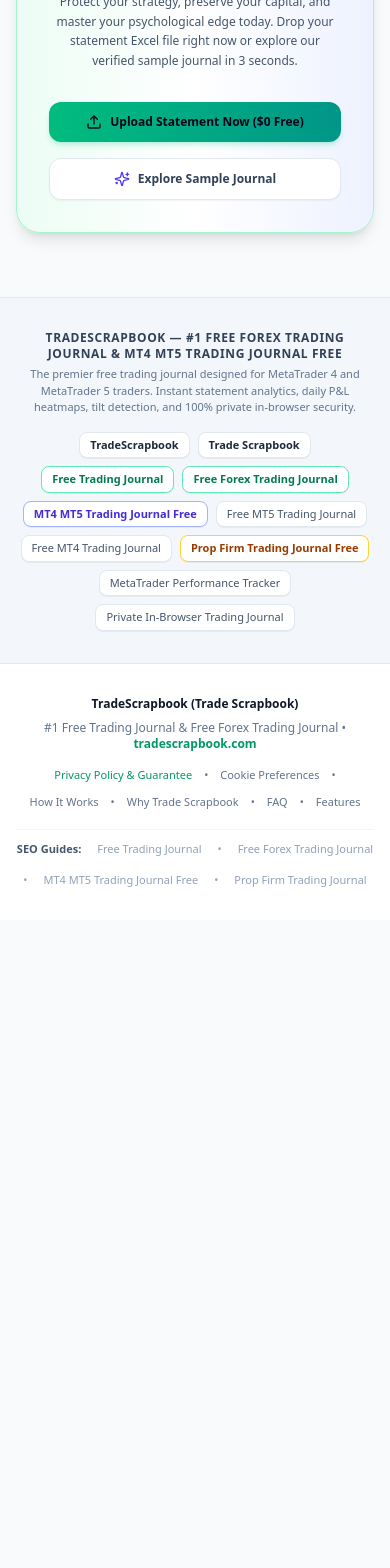
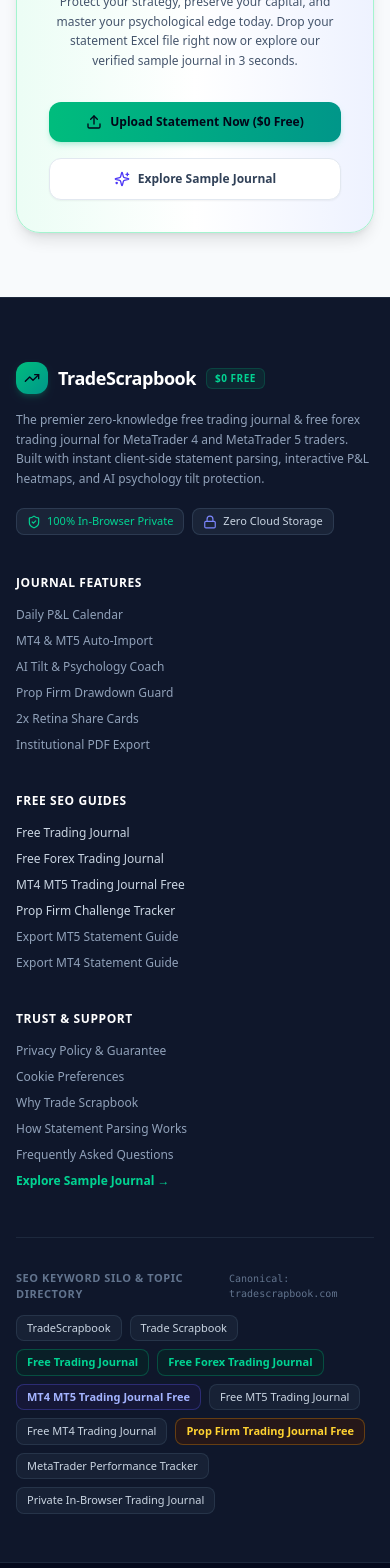
Before and after one commit to bigdropco-byte/trade, a React (Vite) app: page / in a window 390 px wide. Shown: the part 10432-12000 px from the top of the page. Before the commit the page ends 11352 px from the top, so only its background shows below. Built offline with nearby package versions, Linux system fonts and the light colour scheme.

Commit message:
design(footer): redesign modern responsive multi-column footer with brand badges, feature links, SEO guides, and live status indicator

```diff
--- a/src/components/LandingPage.tsx
+++ b/src/components/LandingPage.tsx
@@ -814,69 +814,177 @@
         </div>
       </section>
 
-      {/* SEO Keyword Index Bar */}
-      <section className="border-t border-slate-200 bg-slate-100/70 py-8 px-4 sm:px-6 lg:px-8">
-        <div className="max-w-7xl mx-auto">
-          <div className="text-center mb-4">
-            <h3 className="text-xs font-bold text-slate-700 uppercase tracking-wider">
-              TradeScrapbook — #1 Free Forex Trading Journal & MT4 MT5 Trading Journal Free
-            </h3>
-            <p className="text-[11px] text-slate-500 mt-1 max-w-2xl mx-auto">
-              The premier free trading journal designed for MetaTrader 4 and MetaTrader 5 traders. Instant statement analytics, daily P&L heatmaps, tilt detection, and 100% private in-browser security.
-            </p>
+      {/* Premium Multi-Column SEO Footer */}
+      <footer className="border-t border-slate-800 bg-slate-900 text-slate-400">
+        {/* Main Content Grid */}
+        <div className="max-w-7xl mx-auto px-4 sm:px-6 lg:px-8 pt-16 pb-12">
+          <div className="grid grid-cols-1 md:grid-cols-2 lg:grid-cols-5 gap-10 lg:gap-8">
+
+            {/* Brand Column (Spans 2 columns on lg) */}
+            <div className="lg:col-span-2 space-y-4">
+              <div className="flex items-center gap-2.5">
+                <div className="w-8 h-8 rounded-xl bg-gradient-to-br from-emerald-500 to-teal-600 flex items-center justify-center text-slate-950 shadow-md shadow-emerald-500/20">
+                  <TrendingUp className="w-4 h-4 font-bold" />
+                </div>
+                <span className="font-extrabold text-white text-lg tracking-tight whitespace-nowrap">
+                  TradeScrapbook
+                </span>
+                <span className="px-2 py-0.5 text-[10px] font-bold uppercase tracking-wider bg-emerald-500/10 text-emerald-400 border border-emerald-500/20 rounded-md">
+                  $0 Free
+                </span>
+              </div>
+
+              <p className="text-xs text-slate-400 leading-relaxed max-w-sm">
+                The premier zero-knowledge free trading journal & free forex trading journal for MetaTrader 4 and MetaTrader 5 traders. Built with instant client-side statement parsing, interactive P&L heatmaps, and AI psychology tilt protection.
+              </p>
+
+              {/* Trust Badges */}
+              <div className="flex flex-wrap items-center gap-2 pt-1">
+                <div className="inline-flex items-center gap-1.5 px-2.5 py-1 bg-slate-800/80 border border-slate-700/80 rounded-lg text-[11px] font-medium text-emerald-400">
+                  <ShieldCheck className="w-3.5 h-3.5" />
+                  <span>100% In-Browser Private</span>
+                </div>
+                <div className="inline-flex items-center gap-1.5 px-2.5 py-1 bg-slate-800/80 border border-slate-700/80 rounded-lg text-[11px] font-medium text-slate-300">
+                  <Lock className="w-3.5 h-3.5 text-indigo-400" />
+                  <span>Zero Cloud Storage</span>
+                </div>
+              </div>
+            </div>
+
+            {/* Column 1: Core Features */}
+            <div>
+              <h4 className="text-xs font-bold text-white uppercase tracking-wider mb-4">
+                Journal Features
+              </h4>
+              <ul className="space-y-2.5 text-xs">
+                <li>
+                  <a href="#features" className="hover:text-emerald-400 transition-colors">Daily P&L Calendar</a>
+                </li>
+                <li>
+                  <a href="#features" className="hover:text-emerald-400 transition-colors">MT4 & MT5 Auto-Import</a>
+                </li>
+                <li>
+                  <a href="#features" className="hover:text-emerald-400 transition-colors">AI Tilt & Psychology Coach</a>
+                </li>
+                <li>
+                  <a href="#features" className="hover:text-emerald-400 transition-colors">Prop Firm Drawdown Guard</a>
+                </li>
+                <li>
+                  <a href="#features" className="hover:text-emerald-400 transition-colors">2x Retina Share Cards</a>
+                </li>
+                <li>
+                  <a href="#features" className="hover:text-emerald-400 transition-colors">Institutional PDF Export</a>
+                </li>
+              </ul>
+            </div>
+
+            {/* Column 2: Dedicated SEO Guides */}
+            <div>
+              <h4 className="text-xs font-bold text-white uppercase tracking-wider mb-4">
+                Free SEO Guides
+              </h4>
+              <ul className="space-y-2.5 text-xs">
+                <li>
+                  <a href="/free-trading-journal/" className="hover:text-emerald-400 transition-colors font-medium text-slate-300">Free Trading Journal</a>
+                </li>
+                <li>
+                  <a href="/free-forex-trading-journal/" className="hover:text-emerald-400 transition-colors font-medium text-slate-300">Free Forex Trading Journal</a>
+                </li>
+                <li>
+                  <a href="/mt4-mt5-trading-journal-free/" className="hover:text-emerald-400 transition-colors font-medium text-slate-300">MT4 MT5 Trading Journal Free</a>
+                </li>
+                <li>
+                  <a href="/prop-firm-trading-journal/" className="hover:text-emerald-400 transition-colors font-medium text-slate-300">Prop Firm Challenge Tracker</a>
+                </li>
+                <li>
+                  <a href="/mt4-mt5-trading-journal-free/" className="hover:text-emerald-400 transition-colors">Export MT5 Statement Guide</a>
+                </li>
+                <li>
+                  <a href="/mt4-mt5-trading-journal-free/" className="hover:text-emerald-400 transition-colors">Export MT4 Statement Guide</a>
+                </li>
+              </ul>
+            </div>
+
+            {/* Column 3: Trust, Privacy & Navigation */}
+            <div>
+              <h4 className="text-xs font-bold text-white uppercase tracking-wider mb-4">
+                Trust & Support
+              </h4>
+              <ul className="space-y-2.5 text-xs">
+                <li>
+                  <button onClick={onOpenPrivacy} className="hover:text-emerald-400 transition-colors text-left cursor-pointer">
+                    Privacy Policy & Guarantee
+                  </button>
+                </li>
+                <li>
+                  <button onClick={onOpenCookieSettings} className="hover:text-emerald-400 transition-colors text-left cursor-pointer">
+                    Cookie Preferences
+                  </button>
+                </li>
+                <li>
+                  <a href="#manifesto" className="hover:text-emerald-400 transition-colors">Why Trade Scrapbook</a>
+                </li>
+                <li>
+                  <a href="#how-it-works" className="hover:text-emerald-400 transition-colors">How Statement Parsing Works</a>
+                </li>
+                <li>
+                  <a href="#faq" className="hover:text-emerald-400 transition-colors">Frequently Asked Questions</a>
+                </li>
+                <li>
+                  <button onClick={onLoadDemo} className="hover:text-emerald-400 transition-colors text-left cursor-pointer text-emerald-400 font-semibold">
+                    Explore Sample Journal →
+                  </button>
+                </li>
+              </ul>
+            </div>
+
           </div>
-          <div className="flex flex-wrap items-center justify-center gap-2 text-[11px] text-slate-600">
-            <a href="https://tradescrapbook.com/" className="px-2.5 py-1 bg-white hover:bg-slate-50 border border-slate-200 rounded-lg shadow-2xs font-semibold text-slate-800 transition-colors">TradeScrapbook</a>
-            <a href="https://tradescrapbook.com/" className="px-2.5 py-1 bg-white hover:bg-slate-50 border border-slate-200 rounded-lg shadow-2xs font-semibold text-slate-800 transition-colors">Trade Scrapbook</a>
-            <a href="/free-trading-journal/" className="px-2.5 py-1 bg-white hover:bg-emerald-50 border border-emerald-300 rounded-lg shadow-2xs font-semibold text-emerald-700 transition-colors">Free Trading Journal</a>
-            <a href="/free-forex-trading-journal/" className="px-2.5 py-1 bg-white hover:bg-emerald-50 border border-emerald-300 rounded-lg shadow-2xs font-semibold text-emerald-700 transition-colors">Free Forex Trading Journal</a>
-            <a href="/mt4-mt5-trading-journal-free/" className="px-2.5 py-1 bg-white hover:bg-indigo-50 border border-indigo-300 rounded-lg shadow-2xs font-semibold text-indigo-700 transition-colors">MT4 MT5 Trading Journal Free</a>
-            <a href="/mt4-mt5-trading-journal-free/" className="px-2.5 py-1 bg-white hover:bg-slate-50 border border-slate-200 rounded-lg shadow-2xs transition-colors">Free MT5 Trading Journal</a>
-            <a href="/mt4-mt5-trading-journal-free/" className="px-2.5 py-1 bg-white hover:bg-slate-50 border border-slate-200 rounded-lg shadow-2xs transition-colors">Free MT4 Trading Journal</a>
-            <a href="/prop-firm-trading-journal/" className="px-2.5 py-1 bg-white hover:bg-amber-50 border border-amber-300 rounded-lg shadow-2xs font-semibold text-amber-800 transition-colors">Prop Firm Trading Journal Free</a>
-            <a href="/free-forex-trading-journal/" className="px-2.5 py-1 bg-white hover:bg-slate-50 border border-slate-200 rounded-lg shadow-2xs transition-colors">MetaTrader Performance Tracker</a>
-            <a href="/free-trading-journal/" className="px-2.5 py-1 bg-white hover:bg-slate-50 border border-slate-200 rounded-lg shadow-2xs transition-colors">Private In-Browser Trading Journal</a>
+
+          {/* Integrated Keyword Silo Cloud */}
+          <div className="mt-12 pt-8 border-t border-slate-800">
+            <div className="flex items-center justify-between gap-4 mb-3">
+              <span className="text-[11px] font-bold uppercase tracking-wider text-slate-500">
+                SEO Keyword Silo & Topic Directory
+              </span>
+              <span className="text-[10px] text-slate-500 font-mono">
+                Canonical: tradescrapbook.com
+              </span>
+            </div>
+            <div className="flex flex-wrap gap-2 text-[11px]">
+              <a href="https://tradescrapbook.com/" className="px-2.5 py-1 bg-slate-800/60 hover:bg-slate-800 border border-slate-700/60 rounded-lg text-slate-300 transition-colors">TradeScrapbook</a>
+              <a href="https://tradescrapbook.com/" className="px-2.5 py-1 bg-slate-800/60 hover:bg-slate-800 border border-slate-700/60 rounded-lg text-slate-300 transition-colors">Trade Scrapbook</a>
+              <a href="/free-trading-journal/" className="px-2.5 py-1 bg-emerald-950/40 hover:bg-emerald-950/70 border border-emerald-500/30 rounded-lg font-semibold text-emerald-400 transition-colors">Free Trading Journal</a>
+              <a href="/free-forex-trading-journal/" className="px-2.5 py-1 bg-emerald-950/40 hover:bg-emerald-950/70 border border-emerald-500/30 rounded-lg font-semibold text-emerald-400 transition-colors">Free Forex Trading Journal</a>
+              <a href="/mt4-mt5-trading-journal-free/" className="px-2.5 py-1 bg-indigo-950/40 hover:bg-indigo-950/70 border border-indigo-500/30 rounded-lg font-semibold text-indigo-300 transition-colors">MT4 MT5 Trading Journal Free</a>
+              <a href="/mt4-mt5-trading-journal-free/" className="px-2.5 py-1 bg-slate-800/60 hover:bg-slate-800 border border-slate-700/60 rounded-lg text-slate-300 transition-colors">Free MT5 Trading Journal</a>
+              <a href="/mt4-mt5-trading-journal-free/" className="px-2.5 py-1 bg-slate-800/60 hover:bg-slate-800 border border-slate-700/60 rounded-lg text-slate-300 transition-colors">Free MT4 Trading Journal</a>
+              <a href="/prop-firm-trading-journal/" className="px-2.5 py-1 bg-amber-950/40 hover:bg-amber-950/70 border border-amber-500/30 rounded-lg font-semibold text-amber-300 transition-colors">Prop Firm Trading Journal Free</a>
+              <a href="/free-forex-trading-journal/" className="px-2.5 py-1 bg-slate-800/60 hover:bg-slate-800 border border-slate-700/60 rounded-lg text-slate-300 transition-colors">MetaTrader Performance Tracker</a>
+              <a href="/free-trading-journal/" className="px-2.5 py-1 bg-slate-800/60 hover:bg-slate-800 border border-slate-700/60 rounded-lg text-slate-300 transition-colors">Private In-Browser Trading Journal</a>
+            </div>
           </div>
         </div>
-      </section>
 
-      {/* Footer */}
-      <footer className="border-t border-slate-200 bg-white py-8 px-4 text-xs text-slate-500">
-        <div className="max-w-7xl mx-auto flex flex-col gap-5">
-          <div className="flex flex-col sm:flex-row items-center justify-between gap-4">
-            <div className="flex flex-col sm:flex-row items-center gap-2 text-center sm:text-left">
-              <span className="font-extrabold text-slate-900">TradeScrapbook (Trade Scrapbook)</span>
+        {/* Bottom Bar Sub-Footer */}
+        <div className="border-t border-slate-800 bg-slate-950/80 py-5 px-4 sm:px-6 lg:px-8 text-xs">
+          <div className="max-w-7xl mx-auto flex flex-col sm:flex-row items-center justify-between gap-3 text-slate-500">
+            <div className="flex flex-wrap items-center justify-center sm:justify-start gap-2 text-center sm:text-left">
+              <span>© {new Date().getFullYear()} <strong className="text-slate-300">TradeScrapbook</strong> (Trade Scrapbook).</span>
               <span className="hidden sm:inline">•</span>
-              <span>#1 Free Trading Journal & Free Forex Trading Journal • <a href="https://tradescrapbook.com" className="text-emerald-600 font-semibold hover:underline">tradescrapbook.com</a></span>
+              <span>100% Client-Side Privacy Guaranteed.</span>
+              <span className="hidden sm:inline">•</span>
+              <a href="https://tradescrapbook.com" className="text-emerald-400 hover:underline font-semibold">tradescrapbook.com</a>
             </div>
-            <div className="flex flex-wrap items-center justify-center gap-3 text-[11px]">
-              <button onClick={onOpenPrivacy} className="text-emerald-600 hover:text-emerald-700 transition-colors font-medium cursor-pointer">
-                Privacy Policy & Guarantee
-              </button>
-              <span>•</span>
-              <button onClick={onOpenCookieSettings} className="hover:text-emerald-600 transition-colors font-medium cursor-pointer">
-                Cookie Preferences
-              </button>
-              <span>•</span>
-              <a href="#how-it-works" className="hover:text-slate-800 transition-colors">How It Works</a>
-              <span>•</span>
-              <a href="#manifesto" className="hover:text-slate-800 transition-colors">Why Trade Scrapbook</a>
-              <span>•</span>
-              <a href="#faq" className="hover:text-slate-800 transition-colors">FAQ</a>
-              <span>•</span>
-              <a href="#features" className="hover:text-slate-800 transition-colors">Features</a>
+
+            <div className="flex items-center gap-2">
+              <span className="relative flex h-2 w-2">
+                <span className="animate-ping absolute inline-flex h-full w-full rounded-full bg-emerald-400 opacity-75"></span>
+                <span className="relative inline-flex rounded-full h-2 w-2 bg-emerald-500"></span>
+              </span>
+              <span className="text-[11px] text-slate-400 font-medium">
+                Client-Side Engine Active (100% Private)
+              </span>
             </div>
-          </div>
-
-          <div className="border-t border-slate-100 pt-3 flex flex-wrap items-center justify-center sm:justify-start gap-4 text-[11px] text-slate-400">
-            <span className="font-bold text-slate-600">SEO Guides:</span>
-            <a href="/free-trading-journal/" className="hover:text-emerald-600 transition-colors">Free Trading Journal</a>
-            <span>•</span>
-            <a href="/free-forex-trading-journal/" className="hover:text-emerald-600 transition-colors">Free Forex Trading Journal</a>
-            <span>•</span>
-            <a href="/mt4-mt5-trading-journal-free/" className="hover:text-emerald-600 transition-colors">MT4 MT5 Trading Journal Free</a>
-            <span>•</span>
-            <a href="/prop-firm-trading-journal/" className="hover:text-emerald-600 transition-colors">Prop Firm Trading Journal</a>
           </div>
         </div>
       </footer>
```
